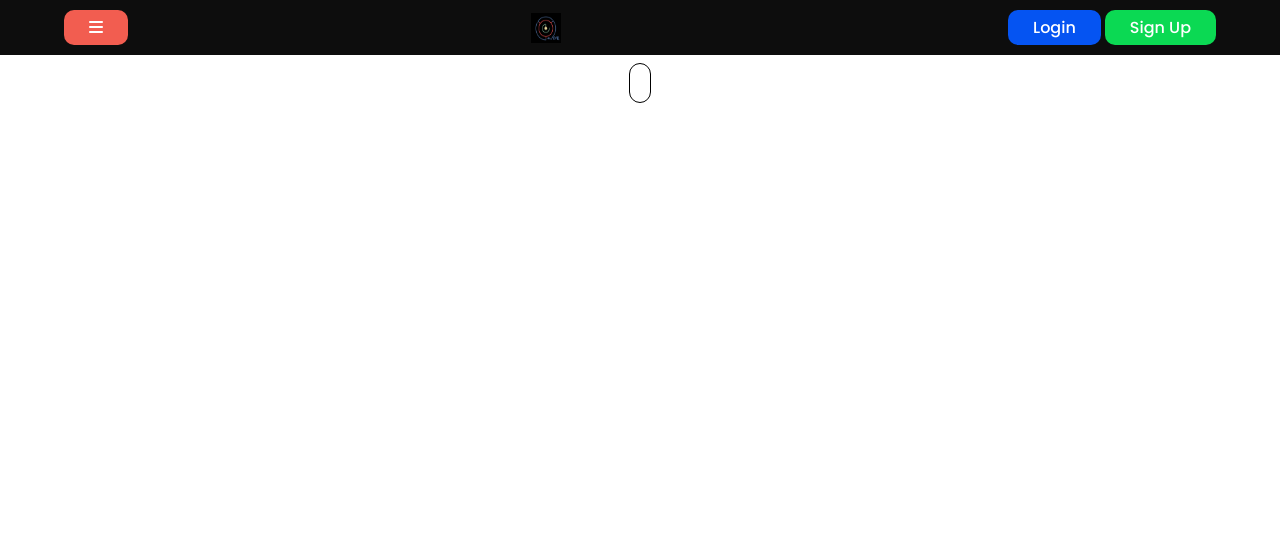
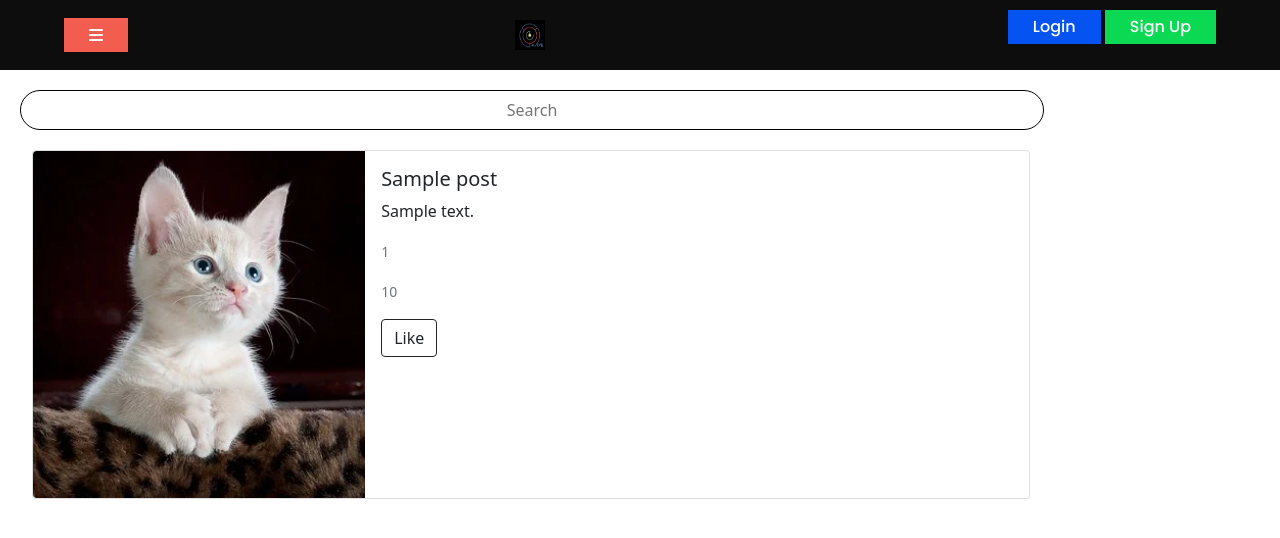
Before and after one commit to chloeyeo/Radar-Website-WAD2-Group-Project-, a Django app: page / in a window 1280 px wide. Shown: the top 538 px of the page. Run offline with Django 3.2, Linux system fonts and the light colour scheme; tables that the repository leaves empty hold one stand-in row (values such as "Sample post"); some libraries are stand-ins or nearby versions.

Commit message:
showing posts

```diff
--- a/radar_project/radar/views.py
+++ b/radar_project/radar/views.py
@@ -17,12 +17,19 @@ def show_category(request, category_name_slug):
         context_dict['category'] = category
     except Category.DoesNotExist:
         context_dict['category'] = None
-        context_dict['pages'] = None
+        context_dict['posts'] = None
     return render(request, 'radar/category.html', context=context_dict)
 
 
 def homepage1(request):
-    return render(request, 'radar/homepage1.html')
+    context_dict = {}
+    try:
+        posts = Post.objects.all()
+        print(posts)
+        context_dict['posts'] = posts
+    except:
+        context_dict['posts'] = None
+    return render(request, 'radar/homepage1.html', context=context_dict)
 
 
 def user_login(request):
--- a/radar_project/static/script.js
+++ b/radar_project/static/script.js
@@ -14,7 +14,6 @@ window.onclick = function(event){
 }
 function openNav() {
   document.getElementById("mySidenav").style.width = "250px";
-  console.log("I have been clicked")
 }
 
 function closeNav() {
--- a/radar_project/templates/radar/base.html
+++ b/radar_project/templates/radar/base.html
@@ -9,6 +9,9 @@
         <link rel="stylesheet" href="{% static 'style.css'%}">
         <link rel="stylesheet" href="https://cdnjs.cloudflare.com/ajax/libs/font-awesome/5.15.4/css/all.min.css">
         <link href="https://fonts.googleapis.com/css2?family=Poppins:wght@300;500;600&display=swap" rel="stylesheet">
+        <link href="https://cdn.jsdelivr.net/npm/bootstrap@5.1.3/dist/css/bootstrap.min.css" rel="stylesheet" integrity="sha384-1BmE4kWBq78iYhFldvKuhfTAU6auU8tT94WrHftjDbrCEXSU1oBoqyl2QvZ6jIW3" crossorigin="anonymous">
+        <link href="https://cdn.jsdelivr.net/npm/bootstrap@5.1.3/dist/css/bootstrap.min.css" rel="stylesheet"
+            integrity="sha384-1BmE4kWBq78iYhFldvKuhfTAU6auU8tT94WrHftjDbrCEXSU1oBoqyl2QvZ6jIW3" crossorigin="anonymous">
         <script src="{% static 'script.js' %}"></script>
         <script src="https://kit.fontawesome.com/e65075d43a.js" crossorigin="anonymous"></script>
         <title>
--- a/radar_project/templates/radar/homepage1.html
+++ b/radar_project/templates/radar/homepage1.html
@@ -20,5 +20,33 @@
 {% endblock%}
 
 {% block body_block %}
-<input id="bar" class="bar" type="text" placeholder="Search" name="username" required>
+<input id="bar" class="bar" style="width: 80%; margin: 20px;" type="text" placeholder="Search" name="username" required>
+<div>
+	{% if posts %}
+	<ul>
+		{% for post in posts %}
+		<div class="card mb-3" style="max-width: 80%;">
+			<div class="row g-0">
+				<div class="col-md-4">
+					<img src="{{ MEDIA_URL }}cat.jpg" class="img-fluid rounded-start" alt="{{ post.title}}" style="width: 100%;">
+				</div>
+				<div class="col-md-8">
+					<div class="card-body">
+						<h5 class="card-title">{{post.title}}</h5>
+						<p class="card-text">{{post.description}}</p>
+						<p class="card-text"><small class="text-muted">{{ post.likes }}</small></p>
+						<p class="card-text"><small class="text-muted">{{ post.views }}</small></p>
+						<button type="button" class="btn btn-outline-dark">Like</button>
+					</div>
+				</div>
+			</div>
+		</div>
+
+		{% endfor %}
+	</ul>
+	{% else %}
+	<strong>There are no posts present in your data base.</strong>
+	{% endif %}
+</div>
+
 {% endblock %}
```
